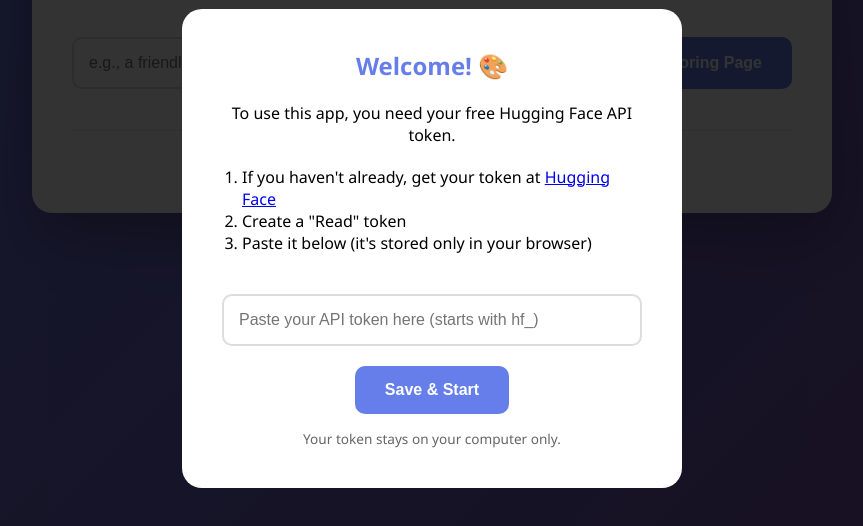
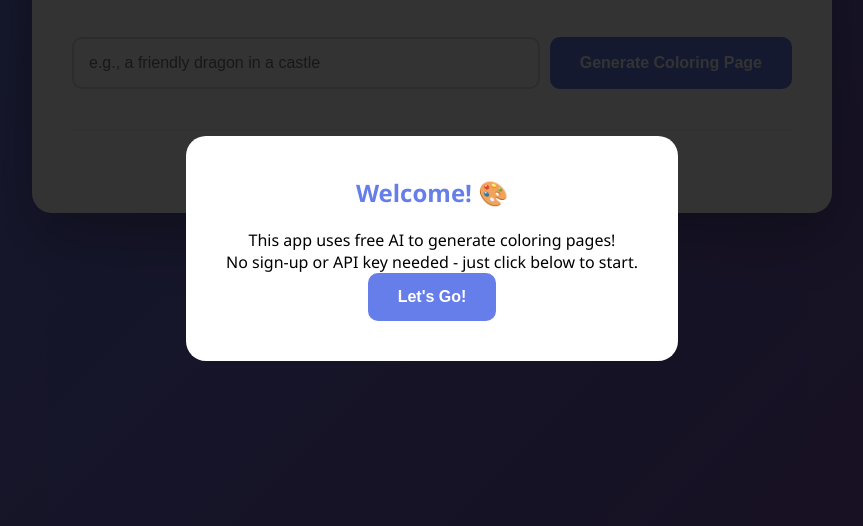
Before and after one commit to nidhivshandilya/coloring-page-generator, a plain HTML site: page index.html in a window 1280 px wide. Shown: the part 152-678 px from the top of the page, without its empty margins (208-1071 px from the left). Drawn offline with Linux system fonts and the light colour scheme; a script that the page names is missing.

Commit message:
Update index.html

```diff
--- a/index.html
+++ b/index.html
@@ -53,22 +53,12 @@
             </p>
         </footer>
 
-        <div id="apiKeyModal" class="modal">
+      <div id="apiKeyModal" class="modal">
             <div class="modal-content">
                 <h2>Welcome! 🎨</h2>
-                <p>To use this app, you need your free Hugging Face API token.</p>
-                <ol>
-                    <li>If you haven't already, get your token at <a href="https://huggingface.co/settings/tokens" target="_blank">Hugging Face</a></li>
-                    <li>Create a "Read" token</li>
-                    <li>Paste it below (it's stored only in your browser)</li>
-                </ol>
-                <input
-                    type="password"
-                    id="apiKeyInput"
-                    placeholder="Paste your API token here (starts with hf_)"
-                />
-                <button onclick="saveApiKey()">Save & Start</button>
-                <p class="note">Your token stays on your computer only.</p>
+                <p>This app uses free AI to generate coloring pages!</p>
+                <p>No sign-up or API key needed - just click below to start.</p>
+                <button onclick="saveApiKey()">Let's Go!</button>
             </div>
         </div>
     </div>
```
